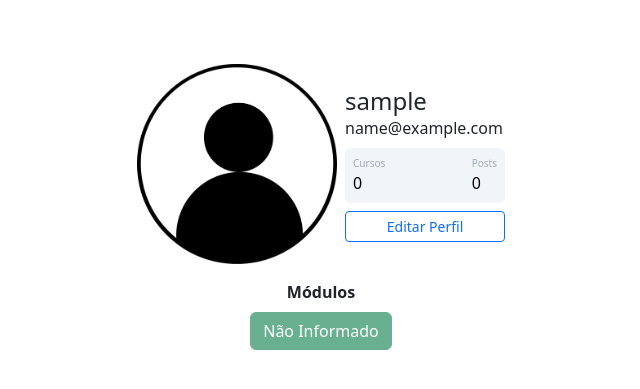
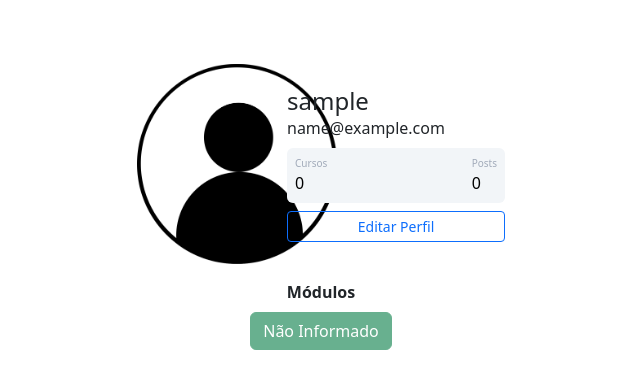
Before and after one commit to RodrigoJoaquimAlmeida/Flask-Python-Project, a Flask app: page /perfil in a window 1280 px wide. Shown: the part 56-445 px from the top of the page, without its empty margins (319-959 px from the left). Run offline with Flask 2, Linux system fonts and the light colour scheme; the visitor is signed in with stand-in values (Sample User, id 1); data comes from the database, SQL or seed files in the repository; data that the repository does not hold is empty.

Commit message:
Project Update reponsive

```diff
--- a/comunidadeflask/static/main.css
+++ b/comunidadeflask/static/main.css
@@ -39,3 +39,16 @@
 .meupost{
     background: #f2f5f8 !important;
 }
+.image {
+    width: 50px
+}
+@media (min-width: 415px) {
+    .image {
+        width: 100px
+    }
+}
+@media (min-width: 1000px) {
+    .image {
+        width: 150px
+    }
+}
--- a/comunidadeflask/templates/navbar.html
+++ b/comunidadeflask/templates/navbar.html
@@ -1,6 +1,9 @@
 <nav class="navbar navbar-expand-lg bg-light">
   <div class="container-fluid container">
     <a class="navbar-brand" href="{{ url_for ('home') }}">Comunidade Flask</a>
+    <button class="navbar-toggler" type="button" data-bs-toggle="collapse" data-bs-target="#navbarSupportedContent" aria-controls="navbarSupportedContent" aria-expanded="false" aria-label="Toggle navigation">
+        <span class="navbar-toggler-icon"></span>
+    </button>
      <div class="collapse navbar-collapse" id="navbarSupportedContent">
       <ul class="navbar-nav me-auto mb-2 mb-lg-0">
         <li class="nav-item">
```
